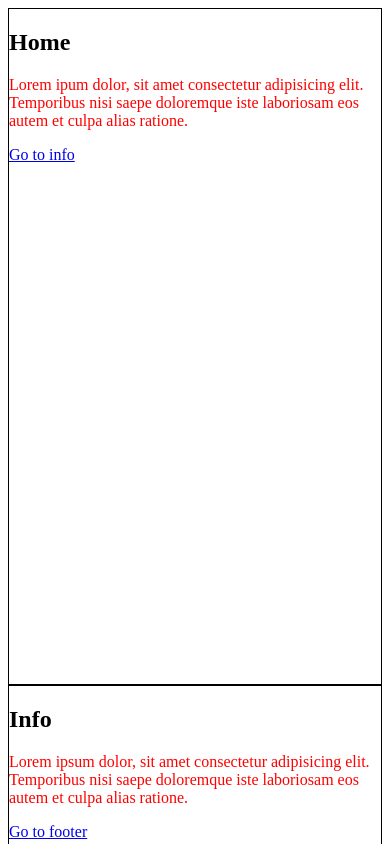
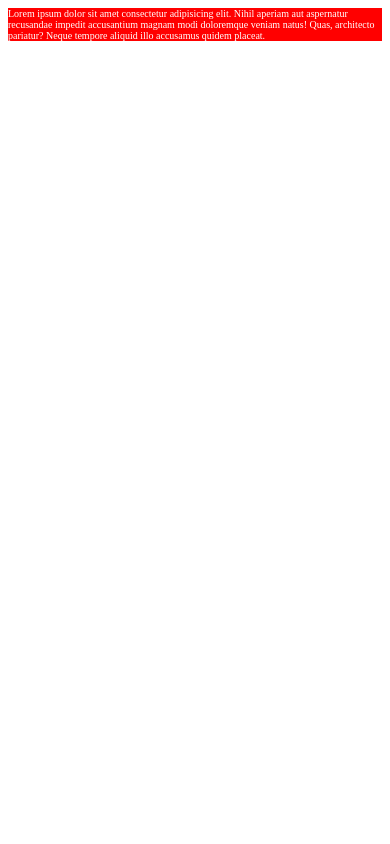
Before and after one commit to Victorghub/First-Code-w-Css, a plain HTML site: page index.html in a window 390 px wide. Shown: the top 844 px of the page. Drawn offline with Linux system fonts and the light colour scheme.

Commit message:
testing webpage responsiveness

```diff
--- a/index.html
+++ b/index.html
@@ -8,30 +8,11 @@
     <link rel="stylesheet" href="./style.css" />
   </head>
   <body>
-    <section id="home">
-        <h1>Home</h1>
-      <p class="red">
-        Lorem ipum dolor, sit amet consectetur adipisicing elit. Temporibus nisi
-        saepe doloremque iste laboriosam eos autem et culpa alias ratione.
-      </p>
-      <a href="#info">Go to info</a>
-    </section>
-    <section id="info">
-        <h1>Info</h1>
-      <p class="red">
-        Lorem ipsum dolor, sit amet consectetur adipisicing elit. Temporibus
-        nisi saepe doloremque iste laboriosam eos autem et culpa alias ratione.
-      </p>
-      <a href="#footer">Go to footer</a>
-    </section>
-    <section id="footer">
-        <h1>Footer</h1>
-      <p class="blue">
-        Lorem ipsum dolor sit amet consectetur adipisicing elit. Eligendi vitae
-        iusto porro repellendus molestias voluptatibus maiores nulla et
-        nesciunt. Vero.
-      </p>
-      <a href="#home">Back to top</a>
-    </section>
+    <div>
+      Lorem ipsum dolor sit amet consectetur adipisicing elit. Nihil aperiam aut
+      aspernatur recusandae impedit accusantium magnam modi doloremque veniam
+      natus! Quas, architecto pariatur? Neque tempore aliquid illo accusamus
+      quidem placeat.
+    </div>
   </body>
 </html>
--- a/style.css
+++ b/style.css
@@ -1,16 +1,24 @@
-.red {
-    color: red;
+div {
+    background-color: red;
+    color: white;
+    font-size: 24px;
 }
 
-.blue {
-    color: blue;
+
+@media (max-width: 992px) {
+    div{
+        font-size: 20px;
+    }
 }
 
-p {
-    color: black;
+@media (max-width:576px) {
+div {
+    font-size: 16px;
+}
 }
 
-section {
-    height: 80vh;
-    border: 1px solid black;
+@media (max-width: 768px) {
+    div {
+        font-size: 10px;
+    }
 }
```
